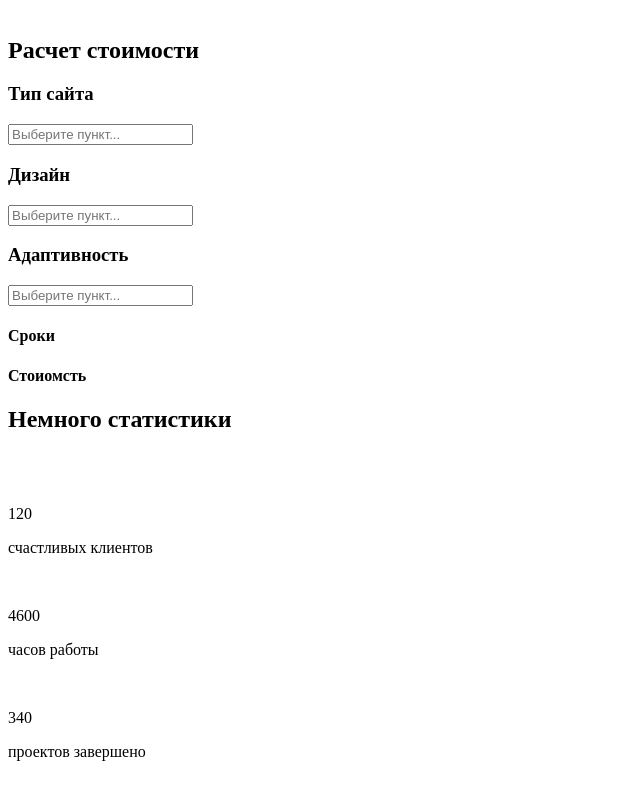
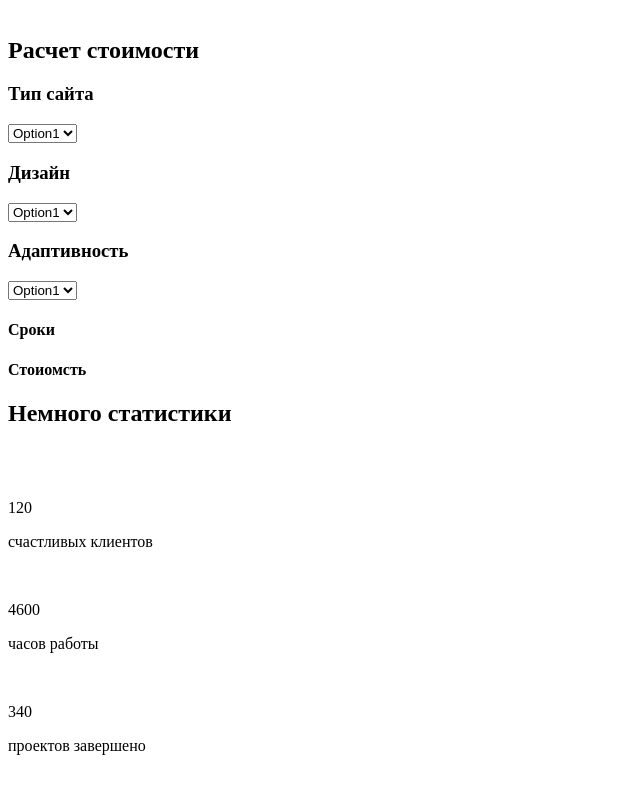
Before and after one commit to vitaliivim/vitaliivim.github.io, a plain HTML site: page src/index.html in a window 1280 px wide. Shown: the part 1400-2200 px from the top of the page, without its empty margins (0-640 px from the left). Drawn offline with Linux system fonts and the light colour scheme.

Commit message:
Add files via upload
исправил ошибки первого дз

```diff
--- a/src/index.html
+++ b/src/index.html
@@ -79,20 +79,22 @@
         <div>
             <h2>Расчет стоимости</h2>
             <h3>Тип сайта</h3>
-            <form action="#">
+            <select name="list1" id="list">
+                <option value="opt1">Option1</option>
+                <option value="opt2">Option2</option>
+            </select>
 
-                <input type="text" name="text_input" value="" placeholder="Выберите пункт...">
-            </form>
-            <h3>Дизайн</h3>
-            <form action="#">
+                <h3>Дизайн</h3>
+                <select name="list1" id="list">
+                <option value="opt1">Option1</option>
+                <option value="opt2">Option2</option>
+            </select>
 
-                <input type="text" name="text_input" value="" placeholder="Выберите пункт...">
-            </form>
             <h3>Адаптивность</h3>
-            <form action="#">
-
-                <input type="text" name="text_input" value="" placeholder="Выберите пункт...">
-            </form>
+                <select name="list1" id="list">
+                <option value="opt1">Option1</option>
+                <option value="opt2">Option2</option>
+            </select>
 
             <h4>Сроки</h4>
             <h4>Стоиомсть</h4>
@@ -148,18 +150,13 @@
                    <p>+79962375284</p>
                </div>
                <h3>Оставьте мне сообщение</h3>
-                <form action="#">
 
                 <input type="text" name="text_input" value="" placeholder="Имя">
                 <input type="text" name="text_input" value="" placeholder="Email">
-                </form>
-
-                <form action="#">
 
                 <textarea name="name1" id="1" cols="30" rows="10" value="" placeholder="Сообщение">
 
             </textarea>
-            </form>
             <input type="submit" value="Отправить">
             <img src="..." alt="">
             <img src="..." alt="">
```
